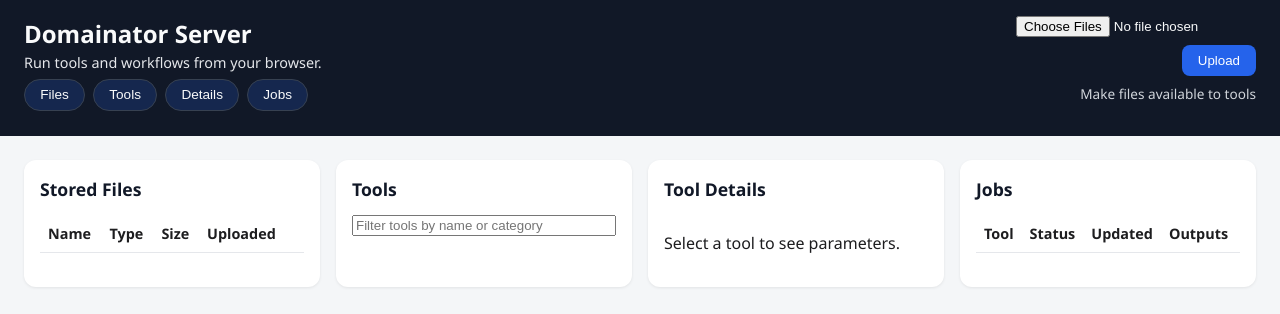
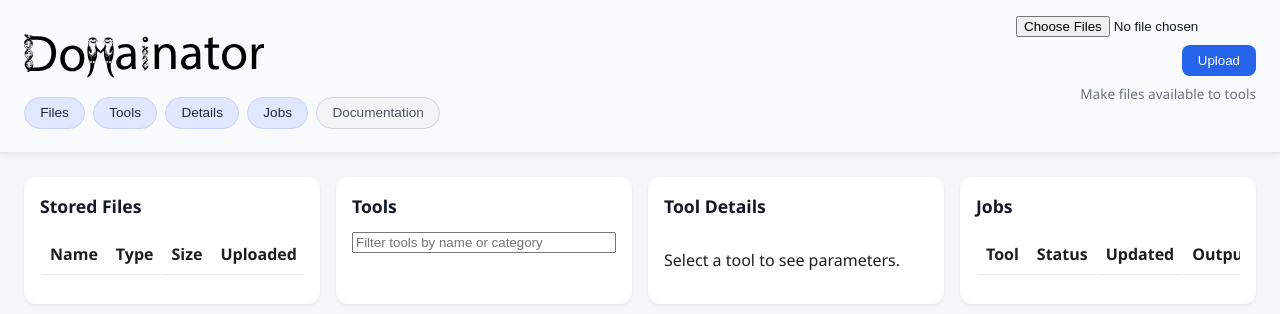
Before and after one commit to nebiolabs/domainator, a Python web app: template server/src/domainator_server/templates/index.html in a window 1280 px wide. Shown: the top 314 px of the page. Run offline with Jinja, Linux system fonts and the light colour scheme; the template is opened without the code that fills it, so the values that code supplies are empty.

Commit message:
docs and ui

```diff
--- a/server/scripts/generate_tool_schemas.py
+++ b/server/scripts/generate_tool_schemas.py
@@ -116,7 +116,7 @@ def coerce_json(value: Any) -> Any:
 
 
 def action_to_parameter(action) -> Optional[Dict[str, Any]]:
-    if action.dest in {"help", "config"}:
+    if action.dest in {"help", "config", "print_config"}:
         return None
     if any(opt in {"-h", "--help"} for opt in action.option_strings or () ):
         return None
--- a/server/src/domainator_server/static/app.js
+++ b/server/src/domainator_server/static/app.js
@@ -152,7 +152,27 @@ async function refreshTools() {
       throw new Error("Failed to fetch tools");
     }
     const data = await response.json();
-    state.tools = Array.isArray(data) ? data : [];
+    const tools = Array.isArray(data) ? data.slice() : [];
+    tools.sort((a, b) => {
+      const aName = (a?.display_name || a?.id || "").toLowerCase();
+      const bName = (b?.display_name || b?.id || "").toLowerCase();
+      if (aName < bName) {
+        return -1;
+      }
+      if (aName > bName) {
+        return 1;
+      }
+      const aId = a?.id || "";
+      const bId = b?.id || "";
+      if (aId < bId) {
+        return -1;
+      }
+      if (aId > bId) {
+        return 1;
+      }
+      return 0;
+    });
+    state.tools = tools;
     if (!state.tools.some(tool => tool.id === state.activeToolId)) {
       state.activeToolId = null;
     }
@@ -292,8 +312,11 @@ function renderTools() {
 
     if (tool.description) {
       const desc = document.createElement("p");
-      desc.textContent = tool.description;
-      card.appendChild(desc);
+      const firstLine = tool.description.split(/\r?\n/, 1)[0].trim();
+      if (firstLine) {
+        desc.textContent = firstLine;
+        card.appendChild(desc);
+      }
     }
 
     container.appendChild(card);
@@ -346,6 +369,7 @@ function renderToolDetail(tool) {
   if (tool.description) {
     const desc = document.createElement("p");
     desc.textContent = tool.description;
+    desc.style.whiteSpace = "pre-wrap";
     summary.appendChild(desc);
   }
   container.appendChild(summary);
@@ -355,51 +379,37 @@ function renderToolDetail(tool) {
   form.dataset.toolId = tool.id;
 
   const params = Array.isArray(tool.parameters) ? tool.parameters : [];
-  if (!params.length) {
+  const advancedParams = Array.isArray(tool.advanced_parameters)
+    ? tool.advanced_parameters
+    : [];
+
+  if (!params.length && !advancedParams.length) {
     const note = document.createElement("p");
     note.textContent = "This tool does not expose configurable parameters.";
     form.appendChild(note);
   }
 
   params.forEach(param => {
-    const fieldKey = param.parameter || param.name;
-    const displayName = param.display_name || param.name || fieldKey;
+    form.appendChild(buildParameterField(param));
+  });
 
-    const label = document.createElement("label");
-    const name = document.createElement("span");
-    name.textContent = `${displayName}${param.required ? " *" : ""}`;
-      if (param.help) {
-        name.title = param.help;
-      }
-    label.appendChild(name);
+  if (advancedParams.length) {
+    const advanced = document.createElement("details");
+    advanced.className = "advanced-parameters";
 
-    let input = buildInputForParameter(param, fieldKey);
-    if (input) {
-      label.appendChild(input);
-      if (input.dataset && input.dataset.warning) {
-        const warn = document.createElement("span");
-        warn.className = "param-help";
-        warn.textContent = input.dataset.warning;
-        label.appendChild(warn);
-      }
-    }
+    const summary = document.createElement("summary");
+    summary.textContent = "Advanced Parameters";
+    advanced.appendChild(summary);
 
-      if (param.help) {
-        const inlineHelp = document.createElement("span");
-        inlineHelp.className = "param-help";
-        inlineHelp.textContent = param.help;
-        label.appendChild(inlineHelp);
-      }
+    const wrapper = document.createElement("div");
+    wrapper.className = "advanced-parameters-body";
+    advancedParams.forEach(param => {
+      wrapper.appendChild(buildParameterField(param));
+    });
+    advanced.appendChild(wrapper);
 
-    if (param.description) {
-      const help = document.createElement("span");
-      help.className = "param-help";
-      help.textContent = param.description;
-      label.appendChild(help);
-    }
-
-    form.appendChild(label);
-  });
+    form.appendChild(advanced);
+  }
 
   const submit = document.createElement("button");
   submit.type = "submit";
@@ -564,11 +574,54 @@ function buildInputForParameter(param, fieldKey) {
   return input;
 }
 
+function buildParameterField(param) {
+  const fieldKey = param.parameter || param.name;
+  const displayName = param.display_name || param.name || fieldKey;
+
+  const label = document.createElement("label");
+  const name = document.createElement("span");
+  name.textContent = `${displayName}${param.required ? " *" : ""}`;
+  if (param.help) {
+    name.title = param.help;
+  }
+  label.appendChild(name);
+
+  const input = buildInputForParameter(param, fieldKey);
+  if (input) {
+    label.appendChild(input);
+    if (input.dataset && input.dataset.warning) {
+      const warn = document.createElement("span");
+      warn.className = "param-help";
+      warn.textContent = input.dataset.warning;
+      label.appendChild(warn);
+    }
+  }
+
+  if (param.help) {
+    const inlineHelp = document.createElement("span");
+    inlineHelp.className = "param-help";
+    inlineHelp.textContent = param.help;
+    label.appendChild(inlineHelp);
+  }
+
+  if (param.description) {
+    const help = document.createElement("span");
+    help.className = "param-help";
+    help.textContent = param.description;
+    label.appendChild(help);
+  }
+
+  return label;
+}
+
 function buildParameterPayload(tool, form) {
   const params = {};
   const missing = [];
   const errors = [];
-  const schemaParams = Array.isArray(tool.parameters) ? tool.parameters : [];
+  const schemaParams = [
+    ...(Array.isArray(tool.parameters) ? tool.parameters : []),
+    ...(Array.isArray(tool.advanced_parameters) ? tool.advanced_parameters : []),
+  ];
 
   schemaParams.forEach(param => {
     const fieldKey = param.parameter || param.name;
--- a/server/src/domainator_server/static/styles.css
+++ b/server/src/domainator_server/static/styles.css
@@ -15,12 +15,14 @@ body {
   position: relative;
   display: flex;
   flex-wrap: wrap;
-  align-items: flex-start;
+  align-items: center;
   gap: 1rem;
-  padding: 1rem 1.5rem 0.0rem;
-  background-color: #111827;
-  color: #f9fafb;
+  padding: 1rem 1.5rem;
+  background-color: #f9fafb;
+  color: #111827;
   width: 100%;
+  box-shadow: 0 2px 6px rgba(15, 23, 42, 0.08);
+  border-bottom: 1px solid #e5e7eb;
 }
 
 .top-bar-left {
@@ -38,7 +40,7 @@ body {
   align-items: flex-end;
   gap: 0.5rem;
   margin: 0;
-  margin-top: 0.35rem;
+  margin-top: 0.25rem;
   align-self: flex-end;
 }
 
@@ -53,6 +55,8 @@ body {
   align-items: flex-end;
   gap: 0.5rem;
   margin-left: auto;
+  align-self: stretch;
+  justify-content: flex-end;
 }
 
 .visually-hidden {
@@ -67,15 +71,27 @@ body {
   border: 0;
 }
 
-.brand h1 {
-  margin: 0;
-  font-size: 1.5rem;
+
+.brand {
+  display: flex;
+  flex-direction: column;
+  align-items: flex-start;
+  gap: 0.35rem;
+  height: 100%;
+}
+
+.brand-logo {
+  height: 4rem;
+  width: auto;
+  max-width: 240px;
+  display: block;
 }
 
 .brand .tagline {
   margin: 0;
   font-size: 0.9rem;
-  color: #e5e7eb;
+  color: #4b5563;
+  margin-top: auto;
 }
 
 #messages {
@@ -85,6 +101,7 @@ body {
   font-size: 0.95rem;
   align-self: flex-end;
   word-break: break-word;
+  margin-bottom: auto;
 }
 
 #messages.info {
@@ -148,7 +165,7 @@ body {
 }
 
 .upload-hint {
-  color: #d1d5db;
+  color: #6b7280;
   text-align: right;
   max-width: 320px;
 }
@@ -178,21 +195,26 @@ body {
   background-color: #1d4ed8;
 }
 
-.data-table {
-  width: 100%;
-  border-collapse: collapse;
-  font-size: 0.9rem;
+.panel-toggle {
+  padding: 0.45rem 0.95rem;
+  border-radius: 9999px;
+  border: 1px solid #c7d2fe;
+  background-color: #e0e7ff;
+  color: #1f2937;
+  font-size: 0.85rem;
+  cursor: pointer;
+  transition: background-color 0.2s ease, color 0.2s ease, border-color 0.2s ease, box-shadow 0.2s ease;
 }
-
-.table-container {
-  width: 100%;
+.panel-toggle:hover {
+  background-color: #c7d2fe;
+  border-color: #a5b4fc;
+  box-shadow: 0 1px 3px rgba(79, 70, 229, 0.25);
 }
-
-.table-container table {
-  width: 100%;
-  min-width: 100%;
+.panel-toggle:is([aria-pressed="false"], .is-collapsed) {
+  background-color: #f3f4f6;
+  color: #4b5563;
+  border-color: #d1d5db;
 }
-
 .data-table th,
 .data-table td {
   padding: 0.5rem;
@@ -293,27 +315,6 @@ body {
   background-color: #1d4ed8;
 }
 
-.panel-toggle {
-  padding: 0.45rem 0.95rem;
-  border-radius: 9999px;
-  border: 1px solid #374151;
-  background-color: rgba(37, 99, 235, 0.2);
-  color: #f9fafb;
-  font-size: 0.85rem;
-  cursor: pointer;
-  transition: background-color 0.2s ease, color 0.2s ease, border-color 0.2s ease;
-}
-
-.panel-toggle:hover {
-  background-color: rgba(37, 99, 235, 0.35);
-}
-
-.panel-toggle:is([aria-pressed="false"], .is-collapsed) {
-  background-color: transparent;
-  color: #9ca3af;
-  border-color: #4b5563;
-}
-
 .panel-toggle:focus-visible {
   outline: 2px solid #60a5fa;
   outline-offset: 2px;
--- a/server/src/domainator_server/templates/index.html
+++ b/server/src/domainator_server/templates/index.html
@@ -10,14 +10,19 @@
   <header class="top-bar">
     <div class="top-bar-left">
       <div class="brand">
-        <h1>Domainator Server</h1>
-        <p class="tagline">Run tools and workflows from your browser.</p>
+        <img
+          src="{{ url_for('static', filename='Domainator_logo.svg') }}"
+          alt="Domainator"
+          class="brand-logo"
+        >
+        <p class="tagline">   </p>
       </div>
     <nav class="top-bar-controls" id="panel-controls" role="group" aria-label="Toggle panels">
       <button type="button" class="panel-toggle" data-panel="files-panel" data-label="Stored Files" aria-pressed="true">Files</button>
       <button type="button" class="panel-toggle" data-panel="tools-panel" data-label="Tools" aria-pressed="true">Tools</button>
       <button type="button" class="panel-toggle" data-panel="tool-detail-panel" data-label="Tool Details" aria-pressed="true">Details</button>
       <button type="button" class="panel-toggle" data-panel="jobs-panel" data-label="Jobs" aria-pressed="true">Jobs</button>
+      <button type="button" class="panel-toggle documentation-button" id="documentation-button" aria-pressed="false">Documentation</button>
     </nav>
     </div>
 
```
Also changed, not shown: server/docs/adding_tools.md (added, +115 -0 lines), server/src/domainator_server/app.py (+1 -6 lines), server/src/domainator_server/schemas/sample_tools/domainate.json (+2 -11 lines), server/tests/test_app_tools.py (+2 -6 lines), server/README.md, server/src/domainator_server/static/Domainator_logo.svg (added).
